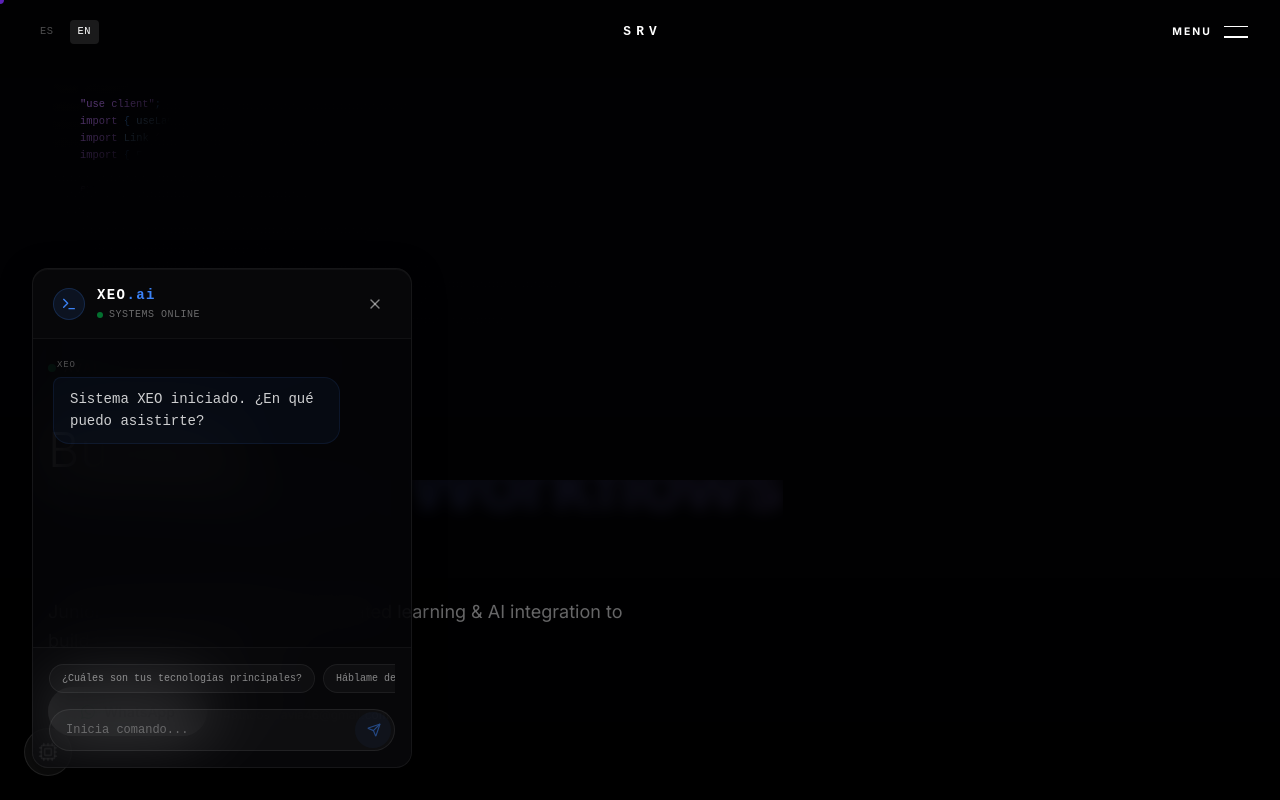
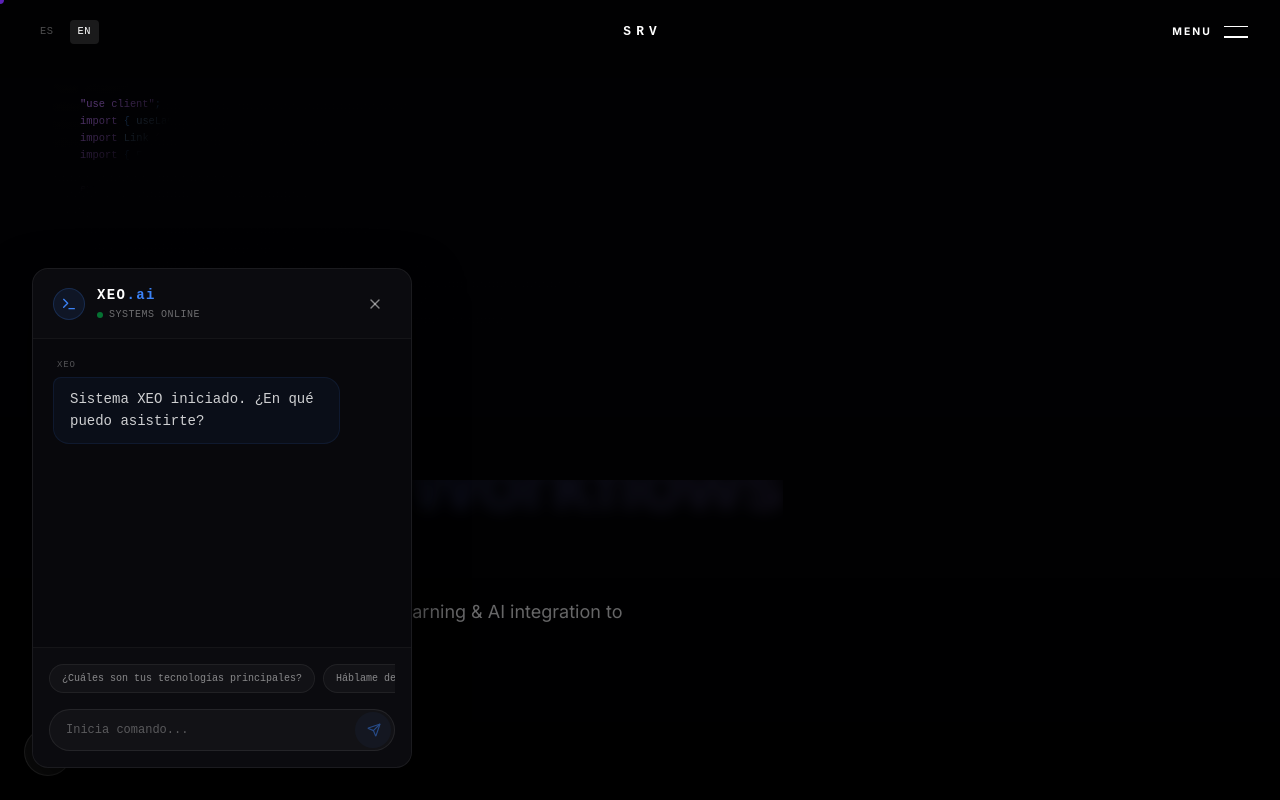
Before and after one commit to saraviadev/portfolio.web, a Next.js app: page / in a window 1280 px wide. Both pictures are taken after a click on the button "XEO AI". Shown: the top 800 px of the page. Built offline with nearby package versions, Linux system fonts and the light colour scheme.

Commit message:
style: fix chatbot opacity and optimize Gemini runtime routing

```diff
--- a/src/app/api/chat/route.ts
+++ b/src/app/api/chat/route.ts
@@ -1,17 +1,17 @@
 import { GoogleGenerativeAI } from "@google/generative-ai";
 import { NextResponse } from "next/server";
 
-const apiKey = process.env.GEMINI_API_KEY || "";
-const genAI = new GoogleGenerativeAI(apiKey);
-
 export async function POST(req: Request) {
   try {
+    const apiKey = process.env.GEMINI_API_KEY || "";
     if (!apiKey) {
       return NextResponse.json(
         { error: "API key no configurada." },
         { status: 500 }
       );
     }
+    const genAI = new GoogleGenerativeAI(apiKey);
+
 
     const { messages } = await req.json();
 
--- a/src/components/ui/FloatingAI.tsx
+++ b/src/components/ui/FloatingAI.tsx
@@ -107,7 +107,7 @@ export function FloatingAI() {
             animate={{ opacity: 1, y: 0, scale: 1 }}
             exit={{ opacity: 0, y: 20, scale: 0.95 }}
             transition={{ duration: 0.4, ease: [0.16, 1, 0.3, 1] }}
-            className="fixed bottom-6 left-6 sm:bottom-8 sm:left-8 z-[100] w-[calc(100vw-3rem)] sm:w-[380px] h-[500px] max-h-[80vh] flex flex-col bg-[#050505] border border-white/[0.08] rounded-2xl shadow-2xl overflow-hidden glass-premium"
+            className="fixed bottom-6 left-6 sm:bottom-8 sm:left-8 z-[100] w-[calc(100vw-3rem)] sm:w-[380px] h-[500px] max-h-[80vh] flex flex-col bg-[#08080c] border border-white/[0.08] rounded-2xl shadow-[0_20px_50px_rgba(0,0,0,0.8)] overflow-hidden"
           >
             {/* Header */}
             <div className="flex items-center justify-between px-5 py-4 border-b border-white/[0.04] bg-white/[0.01]">
```
